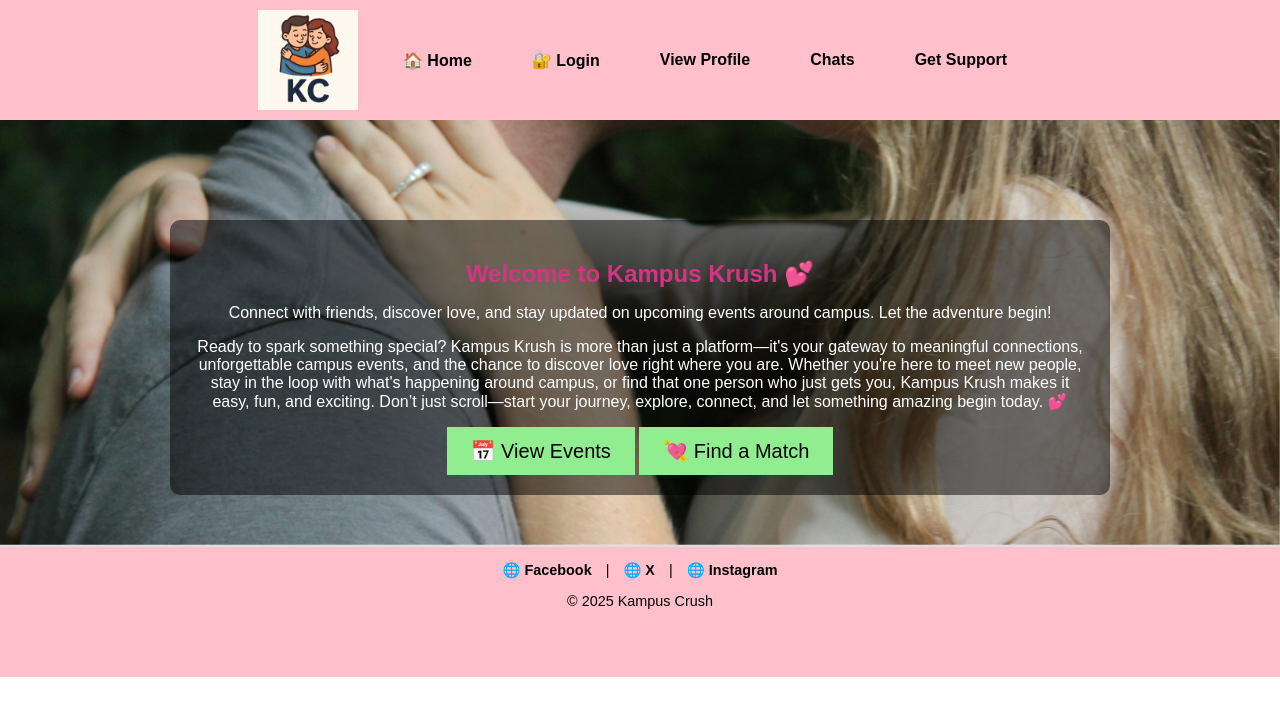
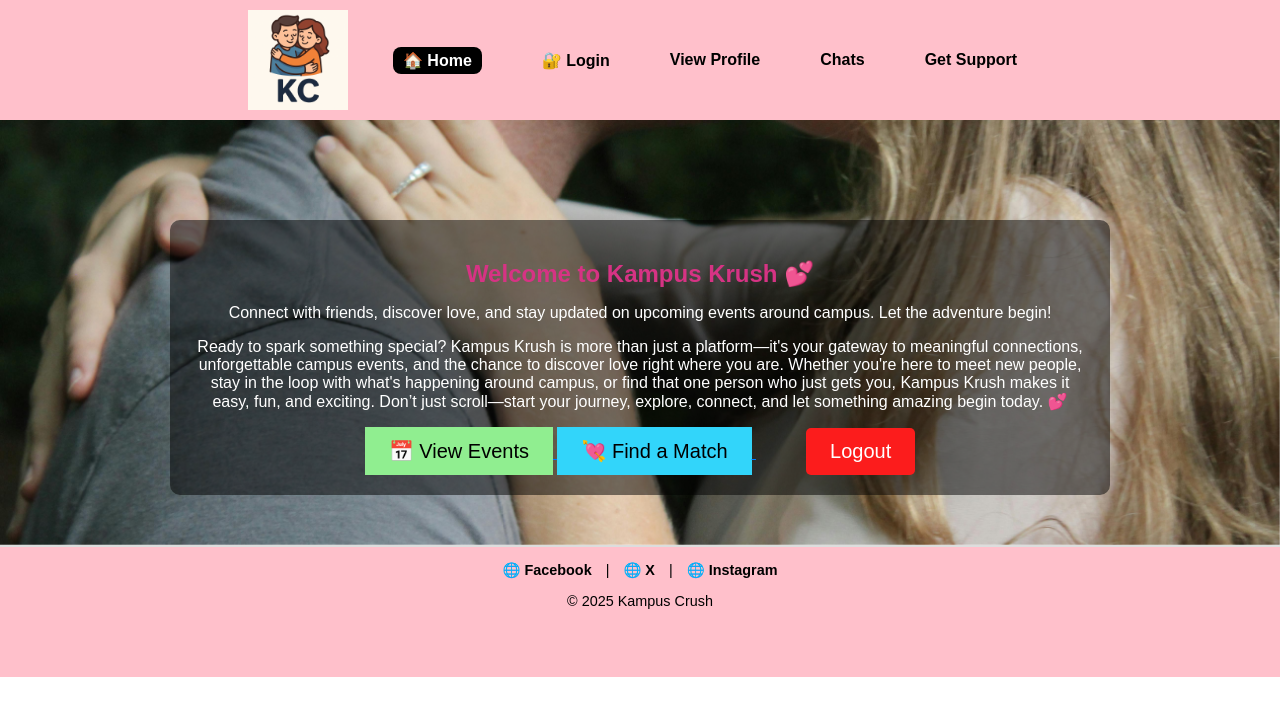
Before and after one commit to MUGERWAIBRAHIM/kampus_crush, a Django app: page / in a window 1280 px wide. Shown: the top 715 px of the page. Run offline with Django 5.2, Linux system fonts and the light colour scheme.

Commit message:
Interface CSS and logout

```diff
--- a/kampus_crush/settings.py
+++ b/kampus_crush/settings.py
@@ -168,3 +168,4 @@ EMAIL_HOST_PASSWORD = 'vhwf afae ijcq duqz'
 DEFAULT_FROM_EMAIL = 'mugerwaibrahim90@gmail.com'
 
 STATICFILES_STORAGE = "whitenoise.storage.CompressedManifestStaticFilesStorage"
+LOGOUT_REDIRECT_URL = 'login'
--- a/match/templates/chat.html
+++ b/match/templates/chat.html
@@ -41,7 +41,7 @@
         }
 
         .message.other {
-            background-color: #333;
+            background-color:  rgb(50, 213, 250);
             align-self: flex-start;
             margin-right: auto;
         }
--- a/match/templates/index.html
+++ b/match/templates/index.html
@@ -78,6 +78,14 @@
             40% { opacity: 0; }
             100% { opacity: 0; }
         }
+
+        .navbar a.active {
+            color: white;
+            background-color: black;
+            padding: 5px 10px;
+            border-radius: 8px;
+        }
+
     </style>
     {% block style %}{% endblock %}
 </head>
@@ -109,8 +117,16 @@
                 <button style="font-size: 20px; padding: 12px 24px; background-color: lightgreen; border: none;">📅 View Events</button>
             </a>
             <a href="{% url 'choose_interest' %}">
-                <button style="font-size: 20px; padding: 12px 24px; background-color: lightgreen; border: none;">💘 Find a Match</button>
+                <button style="font-size: 20px; padding: 12px 24px; background-color:rgb(50, 213, 250); border: none;">💘 Find a Match</button>
             </a>
+            <form action="{% url 'logout' %}" method="post" style="display:inline;">
+                {% csrf_token %}
+                <button type="submit"
+                    style="font-size: 20px; padding: 12px 24px; background-color:rgb(252, 28, 28); border: none; color: white; border-radius: 5px;">
+                    Logout
+                </button>
+            </form>
+
         </div>
 </section>
 {% endblock %}
@@ -125,6 +141,25 @@
             <p>© 2025 Kampus Crush</p>
         </div>
 </footer>
+<script>
+    // Highlight the active navbar link
+    document.addEventListener('DOMContentLoaded', function () {
+        const navLinks = document.querySelectorAll('.navbar a');
+
+        navLinks.forEach(link => {
+            // Add click listener to each link
+            link.addEventListener('click', function () {
+                navLinks.forEach(l => l.classList.remove('active')); // Remove active class from all
+                this.classList.add('active'); // Add to clicked one
+            });
+
+            // Add 'active' class if link matches current page URL
+            if (link.href === window.location.href) {
+                link.classList.add('active');
+            }
+        });
+    });
+</script>
 
 </body>
 </html>
--- a/match/templates/signup.html
+++ b/match/templates/signup.html
@@ -3,14 +3,14 @@
 {% load static %}
 <head>
     <meta charset="UTF-8">
-    <title>Sign Up – Kampus Crush</title>
+    <title>Sign Up – habit</title>
     <link rel="stylesheet" href="{%static 'styles.css' %}">
 </head>
 <body class="bg-light">
 
 <div class="container mt-5">
     <div class="card shadow p-4 mx-auto" style="max-width: 500px;">
-        <h2 class="text-center mb-4">Create Your Kampus Crush Account</h2>
+        <h2 class="text-center mb-4">Create Your habit Account</h2>
 
         <form method="post" enctype="multipart/form-data">
             {% csrf_token %}
--- a/match/urls.py
+++ b/match/urls.py
@@ -1,6 +1,8 @@
 from django.urls import path
 from . import views
 from django.contrib.auth import views as auth_views
+from django.contrib.auth.views import LogoutView
+
 
 urlpatterns = [
     path('', views.index, name='index'),
@@ -16,4 +18,5 @@ urlpatterns = [
     path('profile/', views.view_profile, name='view_profile'),
     path('profile/edit/', views.edit_profile, name='edit_profile'),
     path('user/<str:username>/', views.view_user_profile, name='view_user_profile'),
+    path('logout/', LogoutView.as_view(next_page='login'), name='logout'),
 ]
--- a/match/views.py
+++ b/match/views.py
@@ -121,7 +121,7 @@ def get_support(request):
             subject='Support Request from Kampus Krush',
             message=full_message,
             from_email=settings.DEFAULT_FROM_EMAIL,
-            recipient_list=['deotechnologiesl@gmail.com'],
+            recipient_list=['mugerwaibrahim90@gmail.com'],
         )
 
         messages.success(request, 'Your message has been sent successfully!')
```
Also changed, not shown: match/templates/edit_profile.html (+49 -0 lines), db.sqlite3.
